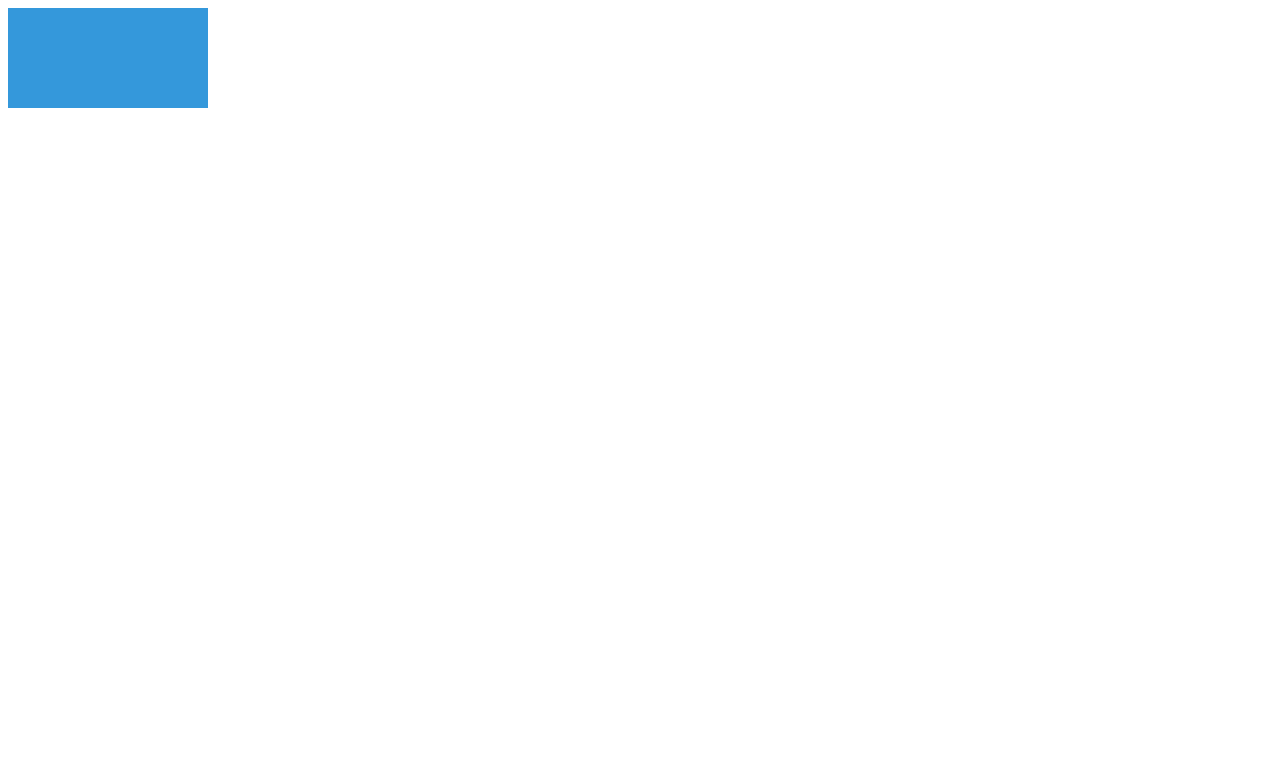
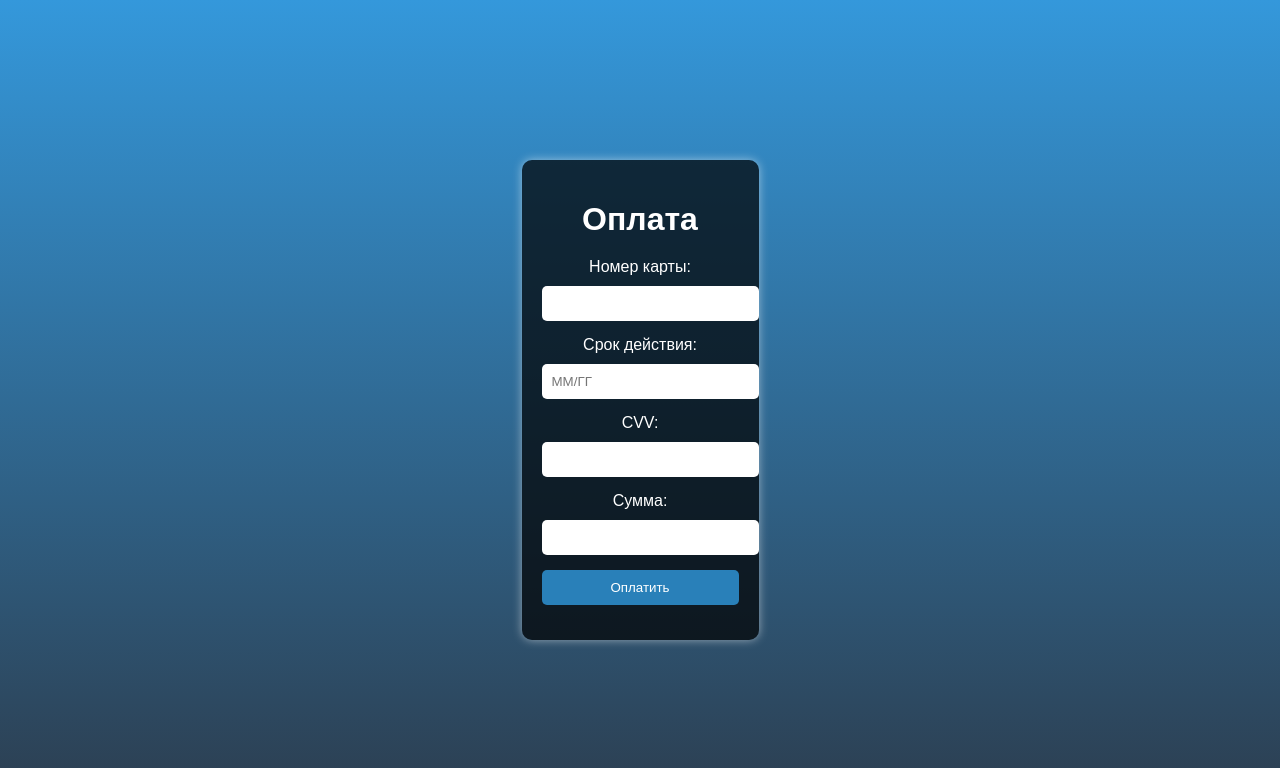
Before and after one commit to Chatbotist/PayPage, a plain HTML site: page index.html in a window 1280 px wide. Drawn offline with Linux system fonts and the light colour scheme.

Commit message:
Update index.html

```diff
--- a/index.html
+++ b/index.html
@@ -2,33 +2,81 @@
 <html lang="ru">
 <head>
     <meta charset="UTF-8">
-    <title>3D Фигура</title>
+    <title>Платежный сайт</title>
     <style>
-        .rectangle {
-            width: 200px;
-            height: 100px;
-            background-color: #3498db;
-            position: relative;
-            perspective: 1000px;
+        body {
+            font-family: Arial, sans-serif;
+            background: linear-gradient(to bottom, #3498db, #2c3e50);
+            color: #fff;
+            margin: 0;
+            padding: 0;
+            display: flex;
+            justify-content: center;
+            align-items: center;
+            height: 100vh;
         }
 
-        .rectangle-inner {
-            width: 100%;
-            height: 100%;
-            position: absolute;
-            transform-style: preserve-3d;
-            transform: rotateY(30deg) rotateX(20deg);
-            transition: transform 0.5s ease;
+        .payment-form {
+            background-color: rgba(0, 0, 0, 0.7);
+            padding: 20px;
+            border-radius: 10px;
+            text-align: center;
+            box-shadow: 0px 0px 10px 0px rgba(255, 255, 255, 0.5);
         }
 
-        .rectangle:hover .rectangle-inner {
-            transform: rotateY(0deg) rotateX(0deg);
+        .payment-form h1 {
+            font-size: 2em;
+            margin-bottom: 20px;
+        }
+
+        .payment-form label {
+            display: block;
+            margin-bottom: 10px;
+        }
+
+        .payment-form input[type="text"],
+        .payment-form input[type="submit"] {
+            width: 100%;
+            padding: 10px;
+            margin-bottom: 15px;
+            border-radius: 5px;
+            border: none;
+        }
+
+        .payment-form input[type="submit"] {
+            background-color: #2980b9;
+            color: #fff;
+            cursor: pointer;
+            transition: background-color 0.3s ease;
+        }
+
+        .payment-form input[type="submit"]:hover {
+            background-color: #2c3e50;
         }
     </style>
 </head>
 <body>
-    <div class="rectangle">
-        <div class="rectangle-inner"></div>
+    <div class="payment-form">
+        <h1>Оплата</h1>
+        <form action="process_payment.php" method="post">
+            <label for="card_number">Номер карты:</label>
+            <input type="text" id="card_number" name="card_number" required>
+            <br>
+
+            <label for="expiry_date">Срок действия:</label>
+            <input type="text" id="expiry_date" name="expiry_date" placeholder="ММ/ГГ" required>
+            <br>
+
+            <label for="cvv">CVV:</label>
+            <input type="text" id="cvv" name="cvv" required>
+            <br>
+
+            <label for="amount">Сумма:</label>
+            <input type="text" id="amount" name="amount" required>
+            <br>
+
+            <input type="submit" value="Оплатить">
+        </form>
     </div>
 </body>
 </html>
```
